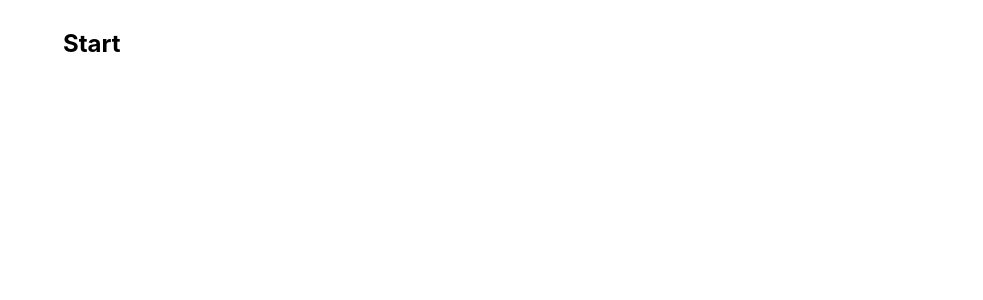
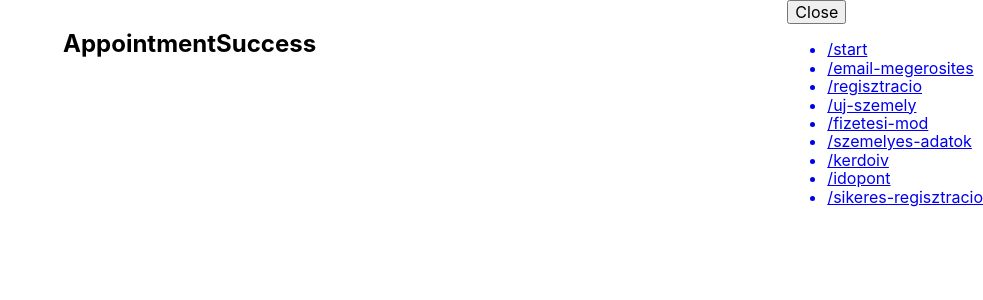
Before and after one commit to rollethu/noe, a React (Create React App) app in the folder code/frontend/: page /sikeres-regisztracio in a window 1280 px wide. Shown: the top 300 px of the page, without its empty margins (297-1280 px from the left). Built offline with nearby package versions, Linux system fonts and the light colour scheme.

Commit message:
Refactor routes and add helper nav for dev

```diff
--- a/code/frontend/src/App.js
+++ b/code/frontend/src/App.js
@@ -1,5 +1,7 @@
 import React from "react";
 import "./styles/styles.css";
+
+import Nav from "./components/Nav";
 import Start from "./screens/Start";
 import AddSeat from "./screens/AddSeat";
 import EmailVerification from "./screens/EmailVerification";
@@ -8,40 +10,31 @@ import Registration from "./screens/Registration";
 import SeatDetails from "./screens/SeatDetails";
 import Survey from "./screens/Survey";
 import Time from "./screens/Time";
-import { BrowserRouter as Router, Switch, Route, Link } from "react-router-dom";
+import AppointmentSuccess from "./screens/AppointmentSuccess";
+import { BrowserRouter as Router, Switch, Route } from "react-router-dom";
 
 function App() {
+  const routes = [
+    { path: "/start", component: Start },
+    { path: "/email-megerosites", component: EmailVerification },
+    { path: "/regisztracio", component: Registration },
+    { path: "/uj-szemely", component: AddSeat },
+    { path: "/fizetesi-mod", component: PaymentMethod },
+    { path: "/szemelyes-adatok", component: SeatDetails },
+    { path: "/kerdoiv", component: Survey },
+    { path: "/idopont", component: Time },
+    { path: "/sikeres-regisztracio", component: AppointmentSuccess },
+  ];
   return (
     <div className="App">
       <Router>
+        <Nav routes={routes} />
         <Switch>
-          <Route path="/start">
-            <Start />
-          </Route>
-          <Route path="/email-megerosites">
-            <EmailVerification />
-          </Route>
-          <Route path="/regisztracio">
-            <Registration />
-          </Route>
-          <Route path="/szemelyes-adatok">
-            <SeatDetails />
-          </Route>
-          <Route path="/kerdoiv">
-            <Survey />
-          </Route>
-          <Route path="/uj-szemely">
-            <AddSeat />
-          </Route>
-          <Route path="/idopont">
-            <Time />
-          </Route>
-          <Route path="/fizetes-mod">
-            <PaymentMethod />
-          </Route>
-          <Route path="/sikeres-regisztracio">
-            <Start />
-          </Route>
+          {routes.map((route) => (
+            <Route path={route.path} key={route.path}>
+              <route.component></route.component>
+            </Route>
+          ))}
         </Switch>
       </Router>
     </div>
--- /dev/null
+++ b/code/frontend/src/components/Nav.jsx
@@ -0,0 +1,28 @@
+import React from "react";
+import { Link } from "react-router-dom";
+
+let defaultShowNav = false;
+if (process.env.NODE_ENV === "development") {
+  defaultShowNav = true;
+}
+
+export default function Nav({ routes }) {
+  const [showNav, setShowNav] = React.useState(defaultShowNav);
+
+  if (!showNav) {
+    return null;
+  }
+
+  return (
+    <div className="Nav">
+      <button onClick={() => setShowNav(false)}>Close</button>
+      <ul>
+        {routes.map((route) => (
+          <Link to={route.path}>
+            <li>{route.path}</li>
+          </Link>
+        ))}
+      </ul>
+    </div>
+  );
+}
--- /dev/null
+++ b/code/frontend/src/styles/sass/nav.sass
@@ -0,0 +1,4 @@
+.Nav
+    position: absolute
+    top: 0
+    right: 0
--- a/code/frontend/src/styles/styles.css
+++ b/code/frontend/src/styles/styles.css
@@ -6,4 +6,9 @@
     width: 100%;
     padding: 10px; }
 
+.Nav {
+  position: absolute;
+  top: 0;
+  right: 0; }
+
 /*# sourceMappingURL=styles.css.map */
--- a/code/frontend/src/styles/styles.sass
+++ b/code/frontend/src/styles/styles.sass
@@ -1,2 +1,3 @@
 @import 'sass/vars'
 @import 'sass/ui'
+@import 'sass/nav'
```
